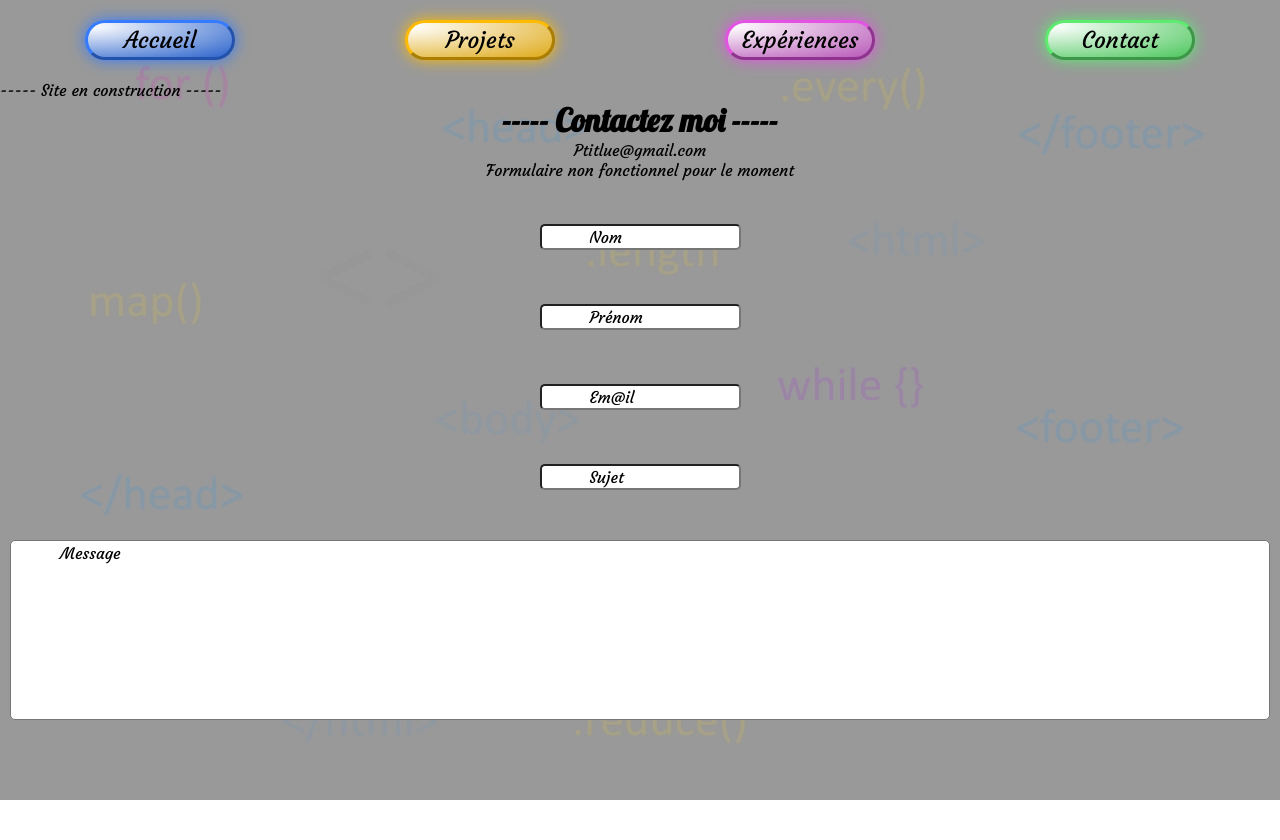
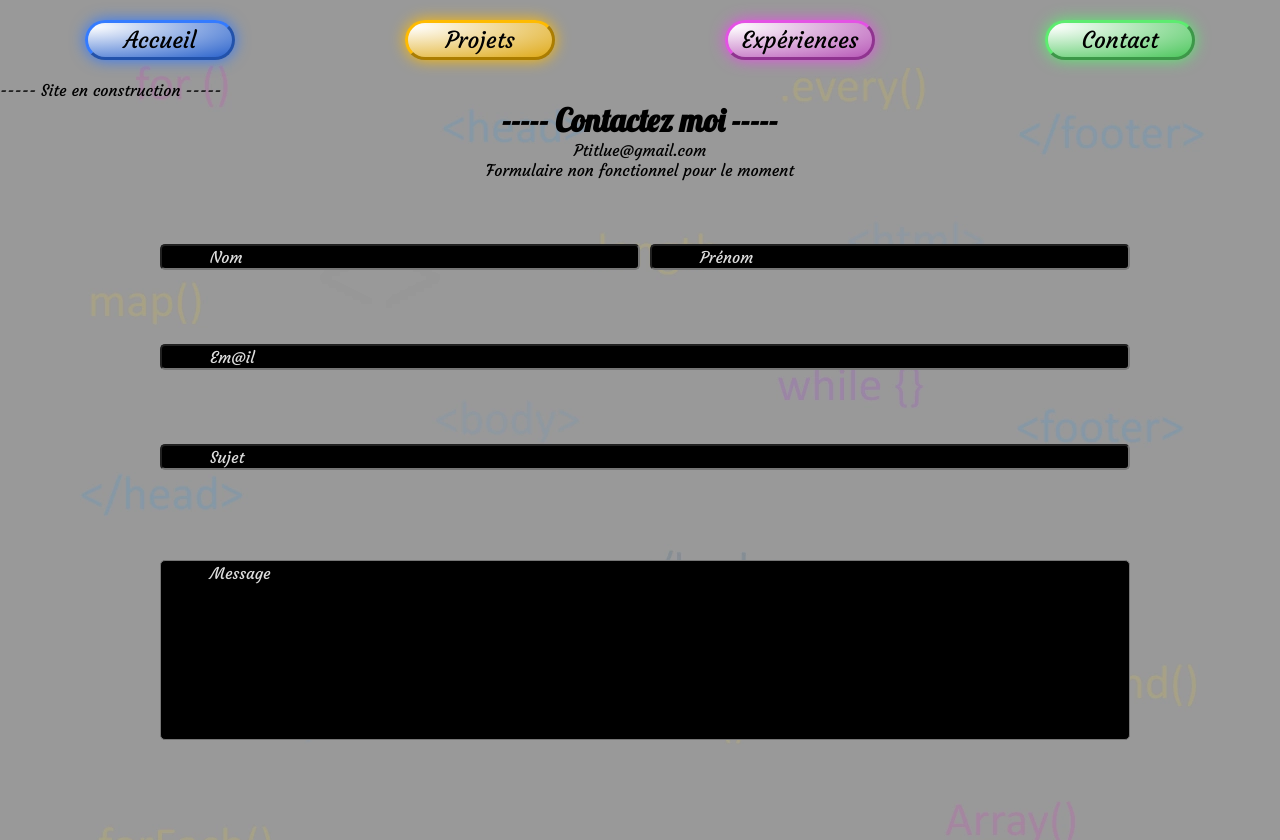
Before and after one commit to Leorio21/portfolio, a Next.js app: page /contact in a window 1280 px wide. Before the commit the page ends 800 px from the top, so only its background shows below. Built offline with nearby package versions, Linux system fonts and the light colour scheme.

Commit message:
Feat: Contact
Fin de création du formulaire
Finde mise en place CSS du formulaire

```diff
--- a/app/Components/Button/Button.module.css
+++ b/app/Components/Button/Button.module.css
@@ -1,9 +1,9 @@
-.button:active {
+.button:active, .button:hover {
   --button--start--background: rgb(255, 255, 255)
 }
 
 @media (prefers-color-scheme: dark) {
-  .button:active {
+  .button:active, .button:hover {
     --button--start--background: rgb(0, 0, 0)
   }
 }
@@ -24,6 +24,7 @@
 
 .button:hover {
   cursor: pointer;
+  background: radial-gradient(at 0% 10%, var(--button--background--active) 1px, var(--button--start--background));
 }
 
 .button:active {
--- /dev/null
+++ b/app/Components/Form/ContactForm/ContactForm.module.css
@@ -0,0 +1,22 @@
+.FormContainer {
+  display: flex;
+  flex-direction: column;
+  width: 90%;
+}
+@media (width > 480px) {
+  .FormContainer {
+    width: 80%;
+    display: grid;
+    grid-template-columns: 50% 50%;
+    grid-template-rows: 90px 90px 90px 260px 90px;
+    row-gap: 10px;
+    column-gap: 10px;
+    max-width: 960px;
+    grid-template-areas:
+      "lastName firstName"
+      "email email"
+      "subject subject"
+      "message message"
+      "buttons buttons";
+  }
+}
--- /dev/null
+++ b/app/Components/Form/ContactForm/ContactForm.tsx
@@ -0,0 +1,16 @@
+import React from "react";
+import Input from "../Input/Input";
+import TextArea from "../TextArea/TextArea";
+import style from "./ContactForm.module.css";
+
+export default function ContactForm(): JSX.Element {
+	return (
+		<form className={style.FormContainer}>
+			<Input id="lname" type="text" label={"Nom"} gridPosition={"lastName"}	/>
+			<Input id="fname" type="text" label={"Prénom"} gridPosition={"firstName"}	/>
+			<Input id="email" type="email" label={"Em@il"} gridPosition={"email"}	/>
+			<Input id="sujet" type="text" label={"Sujet"} gridPosition={"subject"}	/>
+			<TextArea id="message" label={"Message"} gridPosition={"message"} />
+		</form>
+	)
+}
--- a/app/Components/Form/Input/Input.module.css
+++ b/app/Components/Form/Input/Input.module.css
@@ -2,25 +2,26 @@
   display: flex;
   flex-direction: column;
   justify-content: flex-end;
-  margin: 10px;
-  height: 60px;
+  height: 90px;
+  width: 100%;
   position: relative;
 }
 
 .input {
-  color: black;
   height: 26px;
   padding: 3px 10px;
   border-radius: 5px;
+  color: var(--background--color);
+  background-color: var(--text--color);
 }
 
 .label {
   margin: 5px;
-  transition: all 0.5s ease-in-out;
+  transition: all 0.4s ease-in-out;
 }
 
 .labelMove {
   margin: 0px;
   transform: translateY(23px) translateX(50px);
-  color: black;
+  color: var(--background--color);
 }
--- a/app/Components/Form/Input/Input.tsx
+++ b/app/Components/Form/Input/Input.tsx
@@ -5,9 +5,10 @@ interface InputProps {
 	id: string,
 	type: string,
 	label: string,
+	gridPosition: string,
 }
 
-export default function Input({id, type, label}: InputProps): JSX.Element {
+export default function Input({id, type, label, gridPosition}: InputProps): JSX.Element {
 
 	const inputRef = useRef<HTMLParagraphElement>(null);
 	const testText1 = useRef<HTMLInputElement>(null)
@@ -24,7 +25,7 @@ export default function Input({id, type, label}: InputProps): JSX.Element {
 
 
 	return (
-		<label htmlFor={id} className={style.inputContainer}>
+		<label htmlFor={id} className={style.inputContainer} style={{gridArea: `${gridPosition}`}}>
 			<p className={`${style.label} ${style.labelMove}`} ref={inputRef}>{label}</p>
 			<input
 				id={id}
--- a/app/Components/Form/TextArea/TextArea.module.css
+++ b/app/Components/Form/TextArea/TextArea.module.css
@@ -1,13 +1,9 @@
-
-
-
 .textAreaContainer {
   width: 100%;
-  height: 230px;
+  height: 260px;
   display: flex;
   flex-direction: column;
   justify-content: flex-end;
-  padding: 10px;
   position: relative;
 }
 
@@ -16,16 +12,17 @@
   height: 180px;
   width: 100%;
   resize: none;
-  color: black;
+  color: var(--background--color);
+  background-color: var(--text--color);
 }
 
 .label {
   margin: 5px;
-  transition: all 0.3s ease-in-out;
+  transition: all 0.4s ease-in-out;
 }
 
 .labelMove {
   margin: 0px;
   transform: translateY(23px) translateX(50px);
-  color: black;
+  color: var(--background--color);
 }
--- a/app/Components/Form/TextArea/TextArea.tsx
+++ b/app/Components/Form/TextArea/TextArea.tsx
@@ -4,9 +4,10 @@ import style from "./TextArea.module.css"
 interface TextAreaProps {
   id: string,
 	label: string,
+	gridPosition: string,
 }
 
-export default function TextArea({id, label}: TextAreaProps): JSX.Element {
+export default function TextArea({id, label, gridPosition}: TextAreaProps): JSX.Element {
 
 	const inputRef = useRef<HTMLParagraphElement>(null);
 	const testText1 = useRef<HTMLTextAreaElement>(null)
@@ -22,12 +23,11 @@ export default function TextArea({id, label}: TextAreaProps): JSX.Element {
 	}
 
 	return (
-		<label htmlFor={id} className={style.textAreaContainer} >
+		<label htmlFor={id} className={style.textAreaContainer} style={{gridArea: `${gridPosition}`}}>
 			<p className={`${style.label} ${style.labelMove}`} ref={inputRef}>{label}</p>
 			<textarea
 				className={style.area}
 				id={id}
-				rows={20}
 				onFocus={inputActive}
 				onClick={inputActive}
 				onBlur={inputInactive}
--- a/app/contact/page.tsx
+++ b/app/contact/page.tsx
@@ -1,7 +1,6 @@
 "use client"
-import React from "react"
-import Input from "../Components/Form/Input/Input"
-import TextArea from "../Components/Form/TextArea/TextArea"
+import React from "react";
+import ContactForm from "../Components/Form/ContactForm/ContactForm";
 
 export default function Contact(): JSX.Element {
 
@@ -9,13 +8,10 @@ export default function Contact(): JSX.Element {
 
 	return (
 		<>
-			<h1>----- Contactez moi -----</h1><span>Ptitlue@gmail.com</span>
+			<h1>----- Contactez moi -----</h1>
+			<span>Ptitlue@gmail.com</span>
 			Formulaire non fonctionnel pour le moment
-			<Input id="lname" type="text" label={"Nom"}	/>
-			<Input id="fname" type="text" label={"Prénom"}	/>
-			<Input id="email" type="email" label={"Em@il"}	/>
-			<Input id="sujet" type="text" label={"Sujet"}	/>
-			<TextArea id="message" label={"Message"}	/>
+			<ContactForm />
 		</>
 	)
 }
--- a/public/projets.json
+++ b/public/projets.json
@@ -9,7 +9,7 @@
   {
     "title": "OhMyFood",
     "miniature": "OhMyFood.webp",
-    "description": "Projet de la formation OpenClassRoom: Après avoir transformer la maquette en site HTML - CSS/SASS, dynamiser le site avec des animations CSS\n\nTechologies utilisées:\n\n- HTML - CSS - SASS",
+    "description": "Projet de la formation OpenClassRoom: Après avoir transformé la maquette en site HTML - CSS/SASS, dynamiser le site avec des animations CSS\n\nTechologies utilisées:\n\n- HTML - CSS - SASS",
     "code": "https://github.com/Leorio21/OC-P3-Ohmyfood",
     "site": "https://leorio21.github.io/OC-P3-Ohmyfood/index.html"
   },
```
